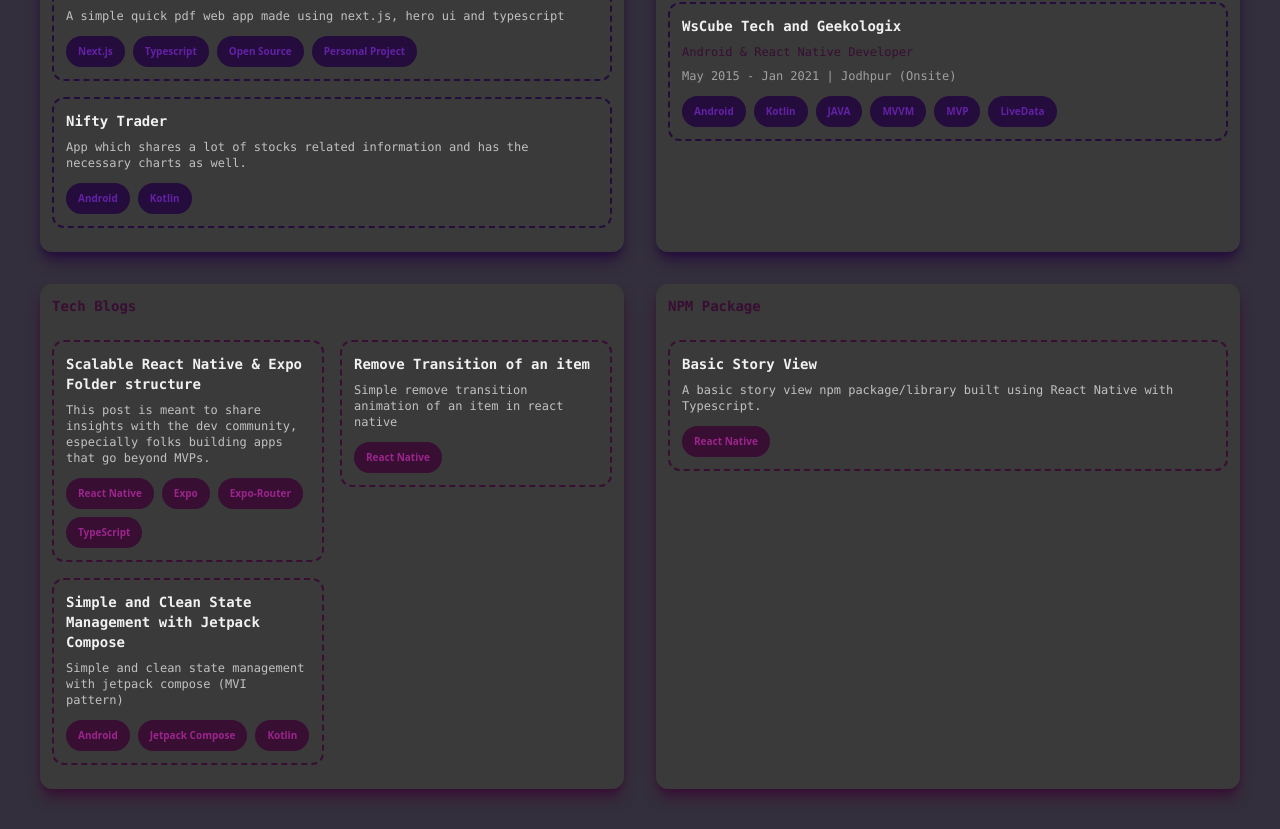
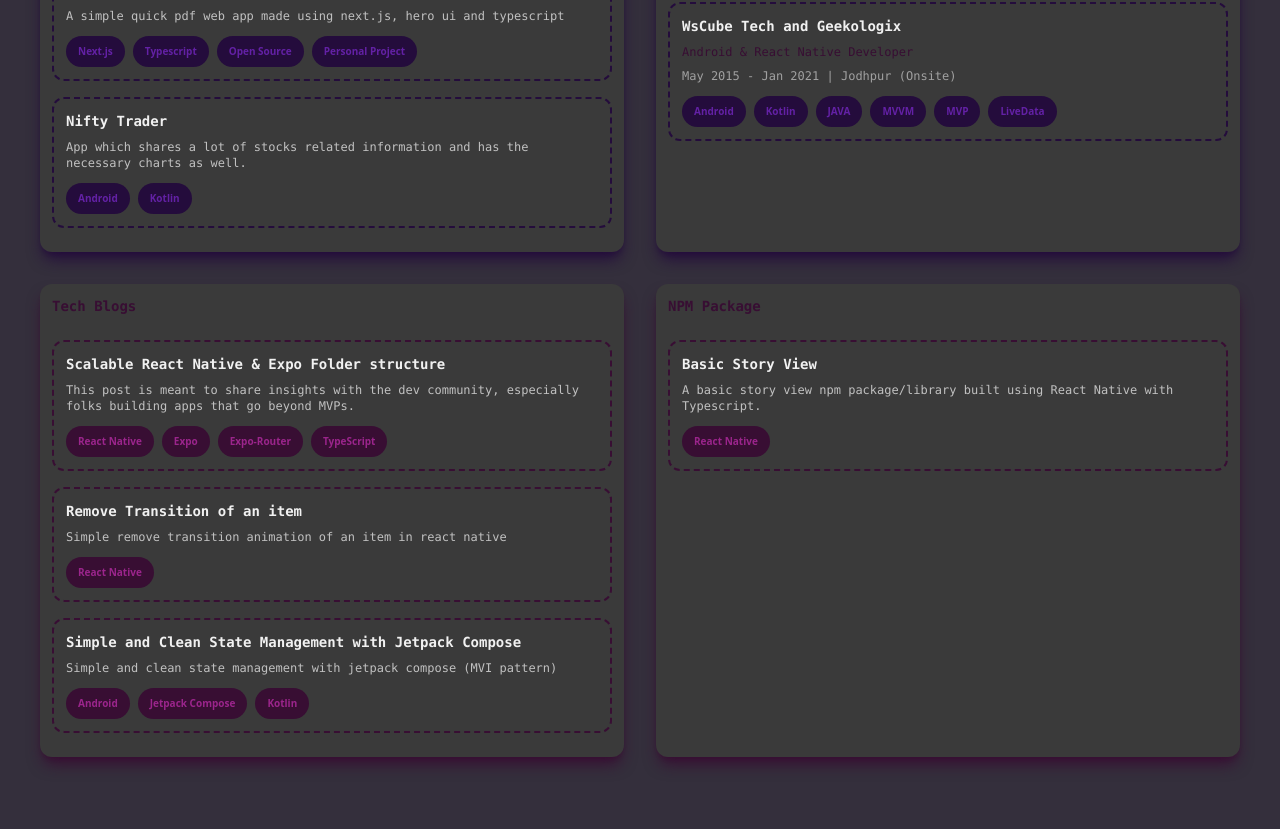
Before and after one commit to SachinRupani/my-profile, a Next.js app: page / in a window 1280 px wide. Shown: the part 1629-2458 px from the top of the page. After the commit the page ends 2426 px from the top, so only its background shows below. Built offline with nearby package versions, Linux system fonts and the light colour scheme.

Commit message:
fix: minor tailwind cols update in TechBlogsCard.tsx

```diff
--- a/src/components/organisms/tech-blogs-card/TechBlogsCard.tsx
+++ b/src/components/organisms/tech-blogs-card/TechBlogsCard.tsx
@@ -22,7 +22,7 @@ const TechBlogsCard = () => {
           colorVariant: "secondary",
         }}
       >
-        <div className="gap-4 grid grid-cols-1 lg:grid-cols-2">
+        <div className="gap-4 grid grid-cols-1">
           {/* Article 1 */}
           <BoxCard
             title="Scalable React Native & Expo Folder structure"
```
